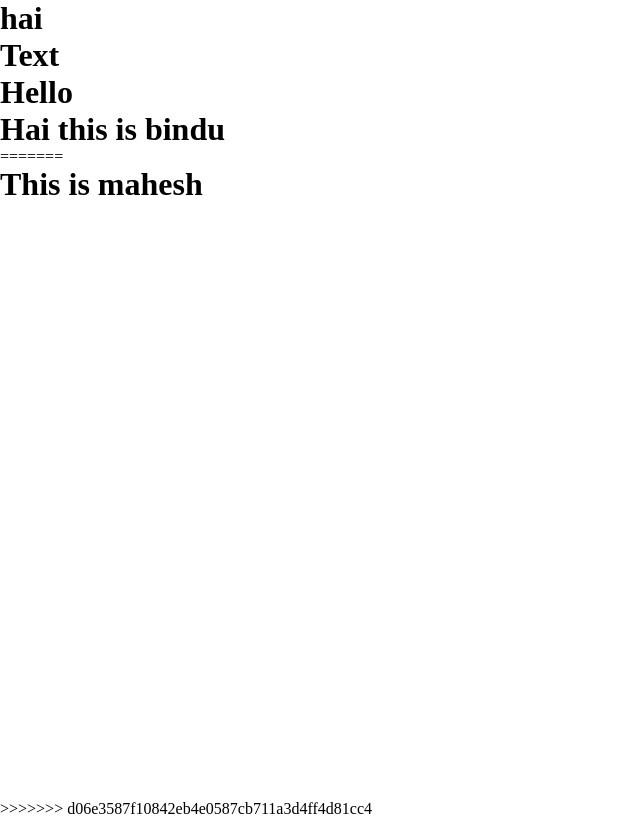
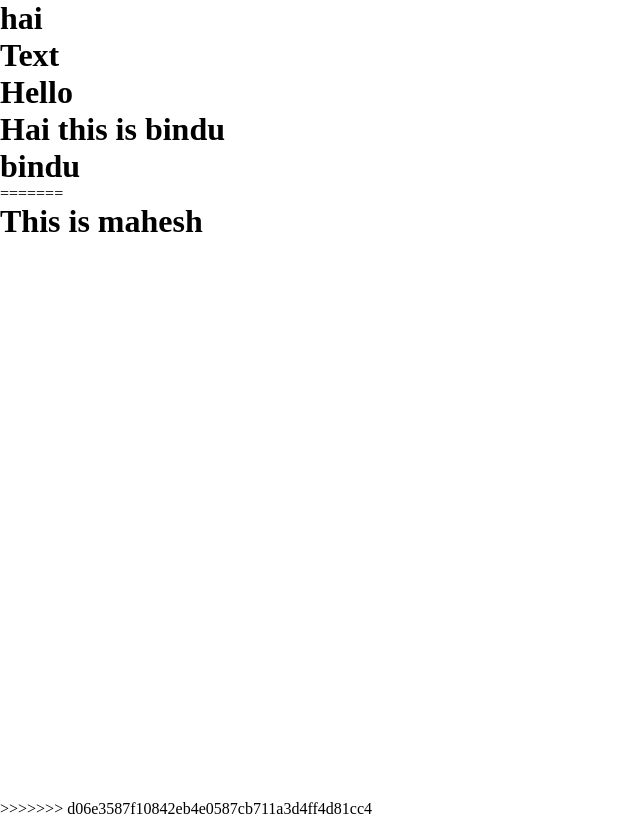
Before and after one commit to kongaHimabindu/git-second, a plain HTML site: page index.html in a window 1280 px wide. Shown: the whole page, without its empty margins (0-640 px from the left). Drawn offline with Linux system fonts and the light colour scheme.

Commit message:
change content

```diff
--- a/index.html
+++ b/index.html
@@ -14,6 +14,7 @@
             <h1 class="text2">Text</h1>
             <h1 class="text3">Hello</h1>
             <h1>Hai this is bindu</h1>
+            <h1>bindu</h1>
         </div>
         <!-- <div class="content">
             <h1 class="text" title="Hai hello how are you">Hai hello how are you</h1>
```
